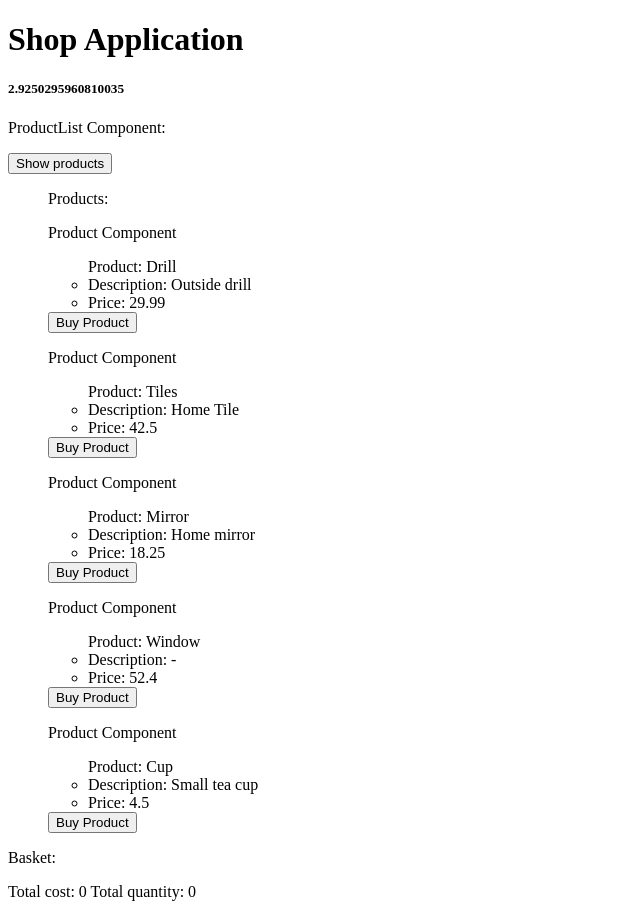
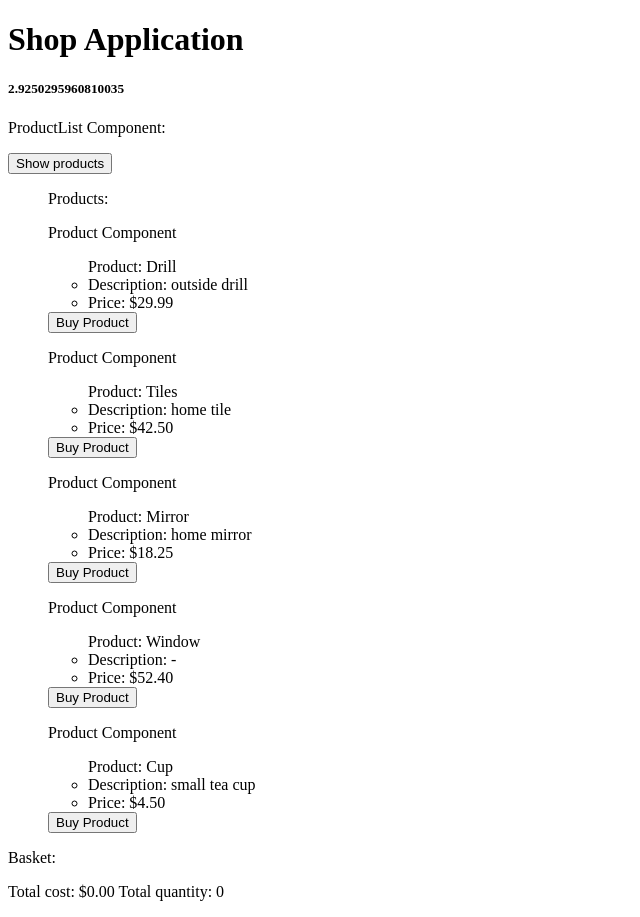
Before and after one commit to OleksiiShubenko/shop-project, an Angular app: page / in a window 1280 px wide. Shown: the whole page, without its empty margins (0-640 px from the left). Built offline with nearby package versions, Linux system fonts and the light colour scheme.

Commit message:
Task 4 - Pipes: use default pipes

```diff
--- a/src/app/cart/components/cart-item/cart-item.component.html
+++ b/src/app/cart/components/cart-item/cart-item.component.html
@@ -1,8 +1,14 @@
 <div highlightTagDirective>
   Product:
   <div>
-    name: {{product.name}}, description: {{product.description}}, price: {{product.price}}
+    name: {{product.name | titlecase}}, description: {{product.description | lowercase}}, price: {{product.price | currency}}
   </div>
+
+  <div>
+    <pre>{{ product | json }}</pre>
+  </div>
+  <div>{{ testCurrency | currency}}</div>
+
   <div>
     Quantity: {{productQuantity}}
   </div>
--- a/src/app/cart/components/cart-item/cart-item.component.ts
+++ b/src/app/cart/components/cart-item/cart-item.component.ts
@@ -1,4 +1,5 @@
 import { Component, Input, Output, EventEmitter } from '@angular/core';
+import { JsonPipe, TitleCasePipe, LowerCasePipe, CurrencyPipe } from '@angular/common';
 import { type Product } from './../../../model/product.model';
 import { HighlightDirective } from './../../../directive/highlight/highlight.directive';
 
@@ -7,9 +8,11 @@ import { HighlightDirective } from './../../../directive/highlight/highlight.dir
   templateUrl: './cart-item.component.html',
   styleUrls: ['./cart-item.component.css'],
   standalone: true,
-  imports: [ HighlightDirective ]
+  imports: [ HighlightDirective, JsonPipe, TitleCasePipe, LowerCasePipe, CurrencyPipe ]
 })
 export class CartItemComponent {
+
+  public testCurrency = 0.45
 
   @Input({ required: true, alias: 'cart-product-data-input' })
   product!: Product
--- a/src/app/cart/components/cart-list/cart-list.component.html
+++ b/src/app/cart/components/cart-list/cart-list.component.html
@@ -12,7 +12,7 @@
   >
   </app-cart-item>
 <p>
-  Total cost: {{totalCost}}
+  Total cost: {{totalCost | currency}}
   Total quantity: {{totalQuantity}}
 </p>
 <div *ngIf="!isEmptyCart">
--- a/src/app/cart/components/cart-list/cart-list.component.ts
+++ b/src/app/cart/components/cart-list/cart-list.component.ts
@@ -1,5 +1,5 @@
 import { Component, OnInit, Self, Optional } from '@angular/core';
-import { NgIf, NgForOf } from '@angular/common';
+import {NgIf, NgForOf, CurrencyPipe} from '@angular/common';
 import { Product } from './../../../model/product.model';
 import { CartProduct } from './../../../model/cart-product.model';
 import { CartService } from './../../../services/cart.service';
@@ -10,7 +10,7 @@ import { CartItemComponent } from './../cart-item/cart-item.component';
   templateUrl: './cart-list.component.html',
   styleUrls: ['./cart-list.component.css'],
   standalone: true,
-  imports: [ NgIf, NgForOf, CartItemComponent ]
+  imports: [ NgIf, NgForOf, CartItemComponent, CurrencyPipe ]
 })
 export class CartListComponent implements OnInit {
 
--- a/src/app/products/components/item/product.component.html
+++ b/src/app/products/components/item/product.component.html
@@ -1,8 +1,8 @@
 <p xmlns="http://www.w3.org/1999/html" xmlns="http://www.w3.org/1999/html">Product Component</p>
 <div>
-  <ul>Product: {{product.name}}
-    <li>Description: {{product.description}}</li>
-    <li>Price: {{product.price}}</li>
+  <ul>Product: {{product.name | titlecase}}
+    <li>Description: {{product.description | lowercase}}</li>
+    <li>Price: {{product.price | currency }}</li>
   </ul>
   <div>
     <button (click)="onAddToCart()" [disabled]="!product.availability">Buy Product</button>
--- a/src/app/products/components/item/product.component.ts
+++ b/src/app/products/components/item/product.component.ts
@@ -1,11 +1,13 @@
 import { Component, Input, Output, EventEmitter} from '@angular/core';
+import { TitleCasePipe, LowerCasePipe, CurrencyPipe} from '@angular/common';
 import { type Product } from './../../../model/product.model';
 
 @Component({
   selector: 'app-product',
   templateUrl: './product.component.html',
   styleUrls: ['./product.component.css'],
-  standalone: true
+  standalone: true,
+  imports: [ TitleCasePipe, LowerCasePipe, CurrencyPipe ]
 })
 export class ProductComponent {
 
--- a/src/app/products/components/list/product-list.component.html
+++ b/src/app/products/components/list/product-list.component.html
@@ -6,7 +6,7 @@
   <div>
     <ul> Products:
         <app-product
-          *ngFor="let p of products"
+          *ngFor="let p of products | async"
           [product-data-input]="p"
           (productToCart)="onAddProductToCart($event)">
         </app-product>
--- a/src/app/products/components/list/product-list.component.ts
+++ b/src/app/products/components/list/product-list.component.ts
@@ -1,20 +1,23 @@
-import { Component, OnInit } from '@angular/core';
-import { ProductService } from './../../service/product.service';
-import { CartService } from './../../../services/cart.service';
-import { type Product } from './../../../model/product.model';
-import { ProductComponent } from './../item/product.component';
-import { NgForOf } from '@angular/common';
+import {Component, OnInit} from '@angular/core';
+import {ProductService} from './../../service/product.service';
+import {CartService} from './../../../services/cart.service';
+import {type Product} from './../../../model/product.model';
+import {ProductComponent} from './../item/product.component';
+import {AsyncPipe, NgForOf} from '@angular/common';
+import {Observable, Subscriber} from "rxjs";
 
 @Component({
   selector: 'app-product-list',
   standalone: true,
   templateUrl: './product-list.component.html',
   styleUrls: ['./product-list.component.css'],
-  imports: [NgForOf, ProductComponent]
+  imports: [NgForOf, ProductComponent, AsyncPipe]
 })
 export class ProductListComponent implements OnInit {
 
-  products!: Product[];
+  //async pipe can be used with Promise and Observable
+  products!: Promise<Product[]>;
+  // products!: Observable<Product[]>;
 
   constructor(
     private productService: ProductService,
@@ -22,14 +25,20 @@ export class ProductListComponent implements OnInit {
   ) {}
 
   ngOnInit() {
-    this.products = this.productService.getProducts();
+    this.products = new Promise<Product[]>((resolve, reject) => {
+      resolve(this.productService.getProducts())
+    }).catch(error => error) as Promise<Product[]>
+
+    // this.products = new Observable<Product[]>((observer: Subscriber<Product[]>) => {
+    //   observer.next(this.productService.getProducts())
+    // })
   }
 
-  onShowProducts(){
+  onShowProducts() {
     console.log(this.products)
   }
 
-  onAddProductToCart(product: Product){
+  onAddProductToCart(product: Product) {
     this.cartService.addProduct(product)
   }
 }
```
